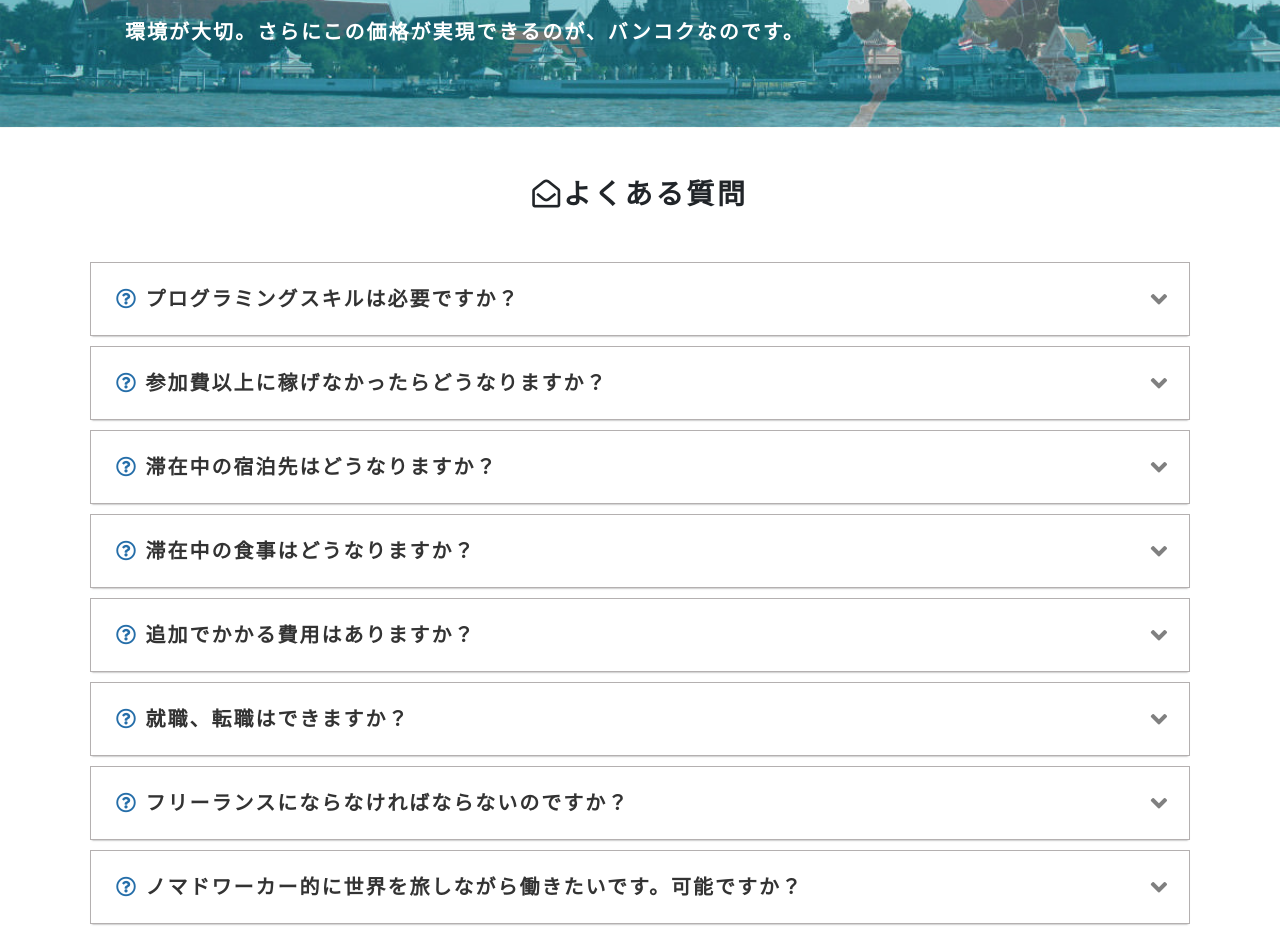
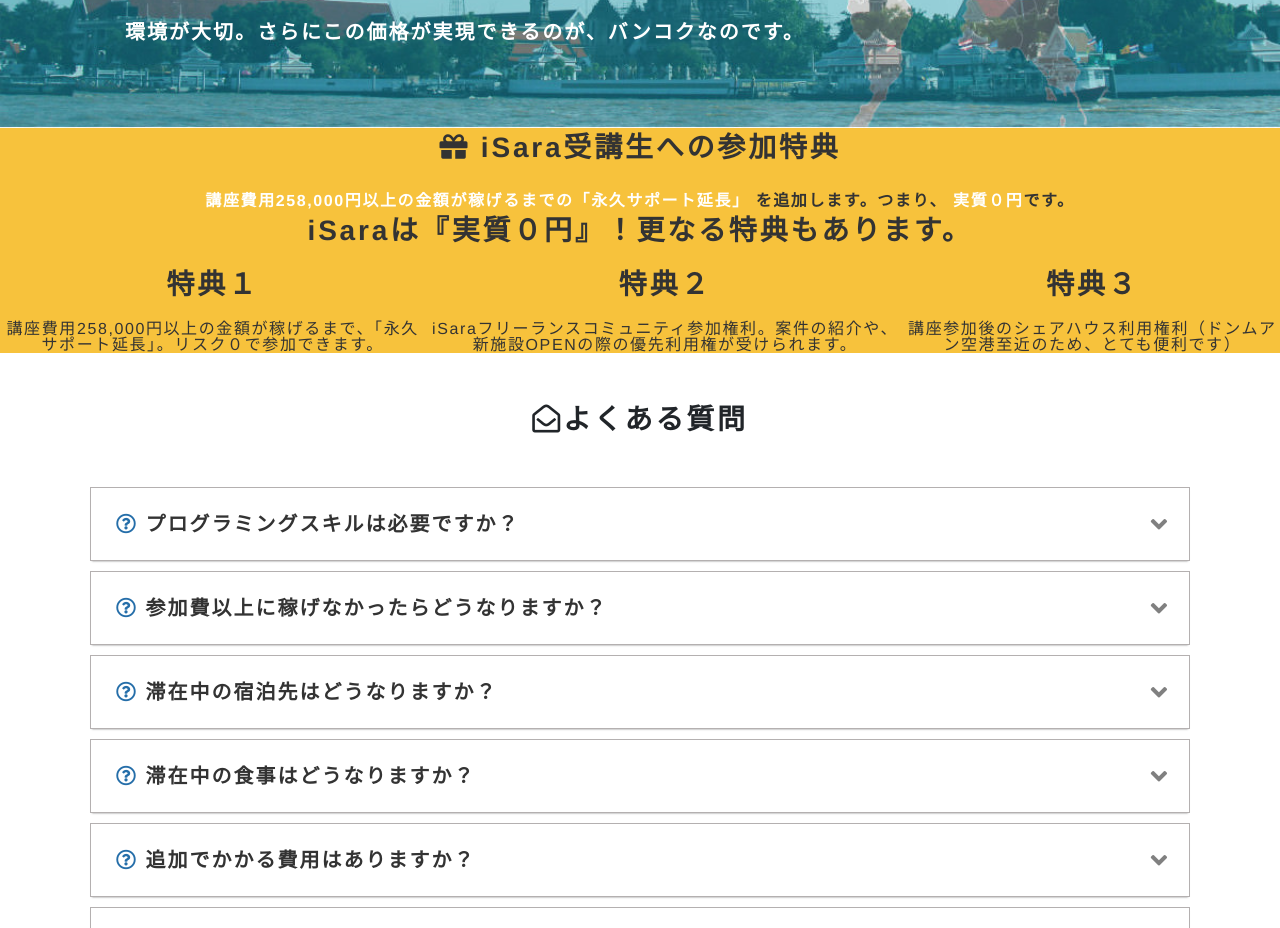
Before and after one commit to sonho463/isara_copy, a plain HTML site: page index.html in a window 1280 px wide. Shown: the part 10800-11728 px from the top of the page. Drawn offline with nearby package versions, Linux system fonts and the light colour scheme.

Commit message:
benefits first time

```diff
--- a/index.html
+++ b/index.html
@@ -563,12 +563,72 @@
 
     </div><!-- /.bangkok -->
 
+    <!-- ----------------------
+
+    参加者への特典　 Benefits
+
+    ---------------------- -->
+    <div class="benefits">
+      <h1 class="benefits__title">
+        <i class="fas fa-gift"></i>
+        iSara受講生への参加特典
+      </h1><!-- /.benefits__title -->
+
+      <p class="benefits__sentence">
+        <span class="benefits__sentence_white">講座費用258,000円以上の金額が稼げるまでの「永久サポート延長」</span><!-- /.benefits__sentence_white -->
+        を追加します。つまり、
+        <span class="benefits__sentence_white">実質０円</span><!-- /.benefits__sentence_white -->です。
+      </p><!-- /.benefits__sentence -->
+
+      <div class="example">
+        <h1 class="example__title">iSaraは『実質０円』！更なる特典もあります。</h1><!-- /.example__title -->
+
+        <div class="example__enclosure">
+
+          <div class="example__wrapper">
+            <h1 class="example__sub-title">
+              特典１
+            </h1><!-- /.example__sub-title -->
+            <p class="example__sentence">
+              講座費用258,000円以上の金額が稼げるまで、「永久サポート延長」。リスク０で参加できます。
+            </p><!-- /.example__sentence -->
+          </div><!-- /.example__wrapper -->
+
+          <div class="example__wrapper">
+            <h1 class="example__sub-title">
+              特典２
+            </h1><!-- /.example__sub-title -->
+            <p class="example__sentence">
+              iSaraフリーランスコミュニティ参加権利。案件の紹介や、新施設OPENの際の優先利用権が受けられます。
+            </p><!-- /.example__sentence -->
+          </div><!-- /.example__wrapper -->
+
+          <div class="example__wrapper">
+            <h1 class="example__sub-title">
+              特典３
+            </h1><!-- /.example__sub-title -->
+            <p class="example__sentence">
+              講座参加後のシェアハウス利用権利（ドンムアン空港至近のため、とても便利です）
+            </p><!-- /.example__sentence -->
+          </div><!-- /.example__wrapper -->
+
+        </div><!-- /.example__enclosure -->
+
+      </div><!-- /.example -->
+
+
+    </div><!-- /.benefits -->
+
+
+
 
 
 
 
       <!-- ----------------------
+
       faq
+
       ---------------------- -->
 
       <div class="faq container">
--- a/style.css
+++ b/style.css
@@ -1012,6 +1012,42 @@ flow
 }
 
 
+/*---------------
+
+参加者への特典　Benefits
+
+-----------------*/
+.benefits {
+  background-color: #F7C23C;
+  letter-spacing: 0.1em;
+  text-align: center;
+  color: #333333;
+}
+
+.benefits__title {
+  font-size: 28px;
+  line-height: 40px;
+  font-weight: 600;
+}
+
+.benefits__sentence {
+  font-size: 16px;
+  line-height: 26px;
+  font-weight: 600;
+}
+
+.benefits__sentence_white {
+  color: white;
+}
+
+.example__enclosure {
+  display: flex;
+  justify-content: center;
+}
+
+
+
+
 
 
 
```
